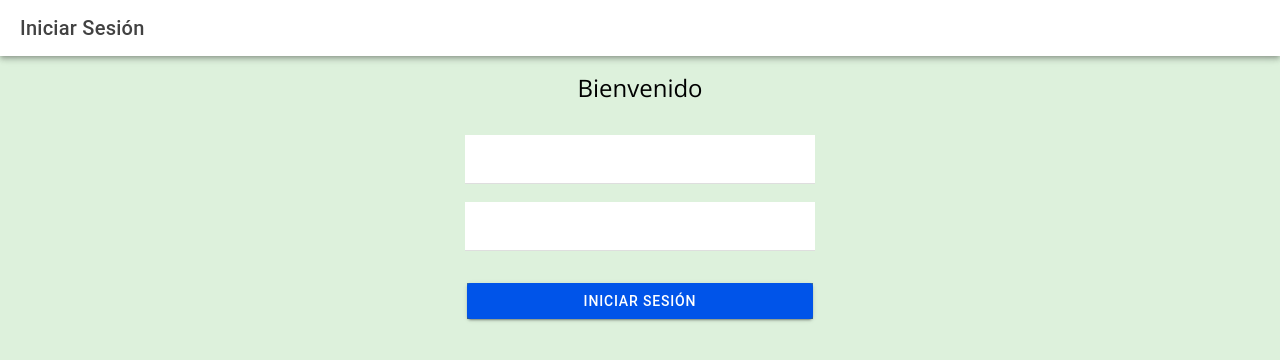
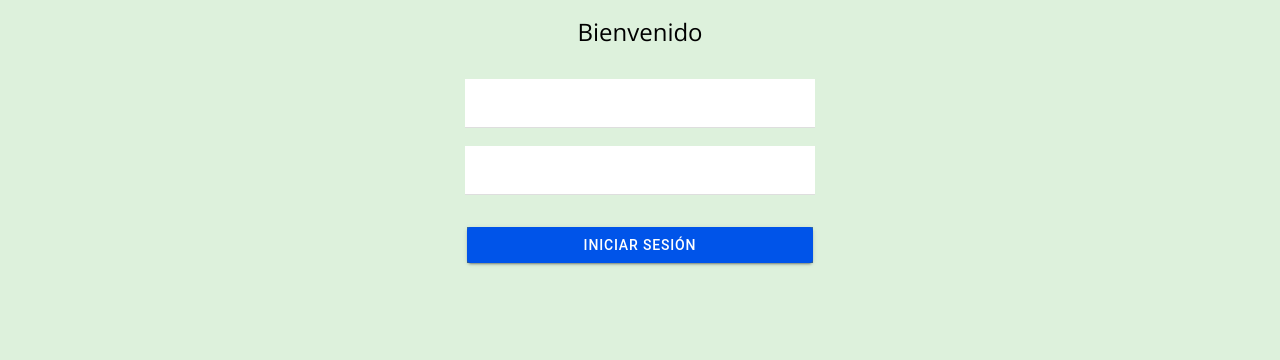
Before and after one commit to Salamander21N/NSA, a React (Vite) app: page /login in a window 1280 px wide. Shown: the top 360 px of the page. Built offline with nearby package versions, Linux system fonts and the light colour scheme.

Commit message:
correccion de direcciones

```diff
--- a/src/pages/Home/Home.css
+++ b/src/pages/Home/Home.css
@@ -9,7 +9,7 @@
   position: absolute;
   top: 55%; /* cambia este valor para mover verticalmente */
   left: 15%; /* cambia este valor para mover horizontalmente */
-  color: white;
+  color: #2E2E2E ;
   font-size: 1.8rem;
   font-weight: bold;
 }
--- a/src/pages/Login/login.tsx
+++ b/src/pages/Login/login.tsx
@@ -25,12 +25,6 @@ const Login: React.FC = () => {
 
   return (
     <IonPage>
-  <IonHeader>
-    <IonToolbar>
-      <IonTitle>Iniciar Sesión</IonTitle>
-    </IonToolbar>
-  </IonHeader>
-
   <IonContent fullscreen className="login-bg">
     <div style={{ maxWidth: 350, margin: '0 auto', width: '100%' }}>
       <h2 className="login-title">Bienvenido</h2>
```
Also changed, not shown: src/App.tsx (+4 -4 lines).
